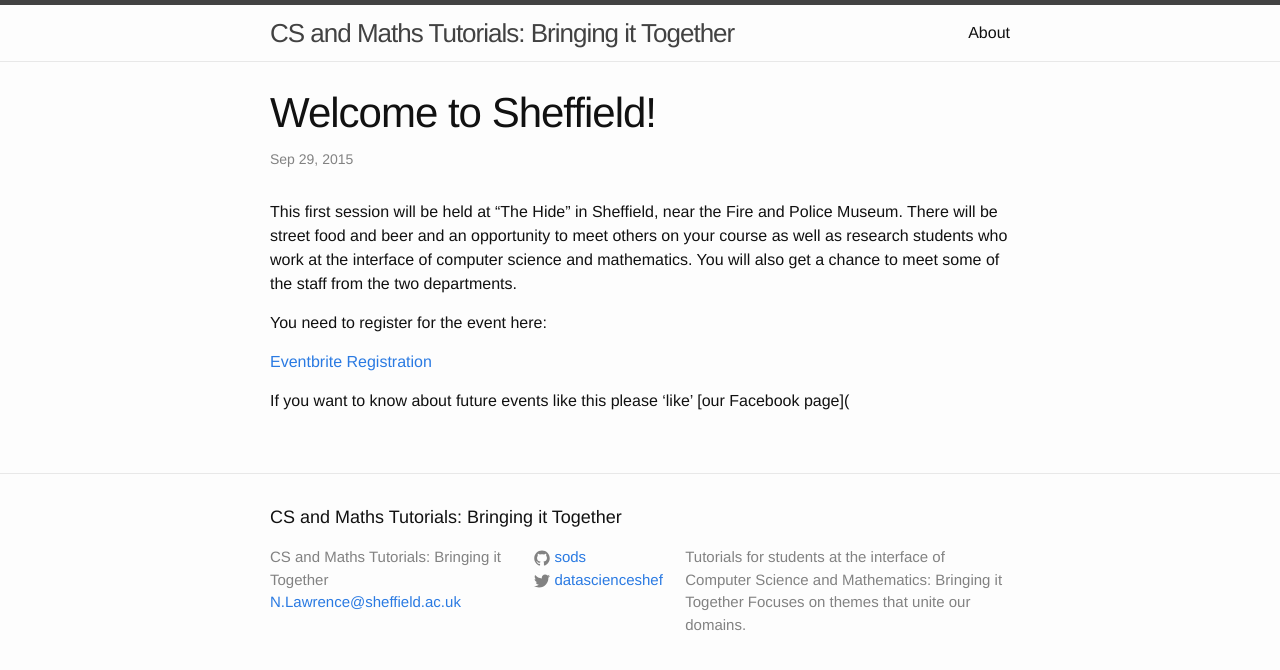
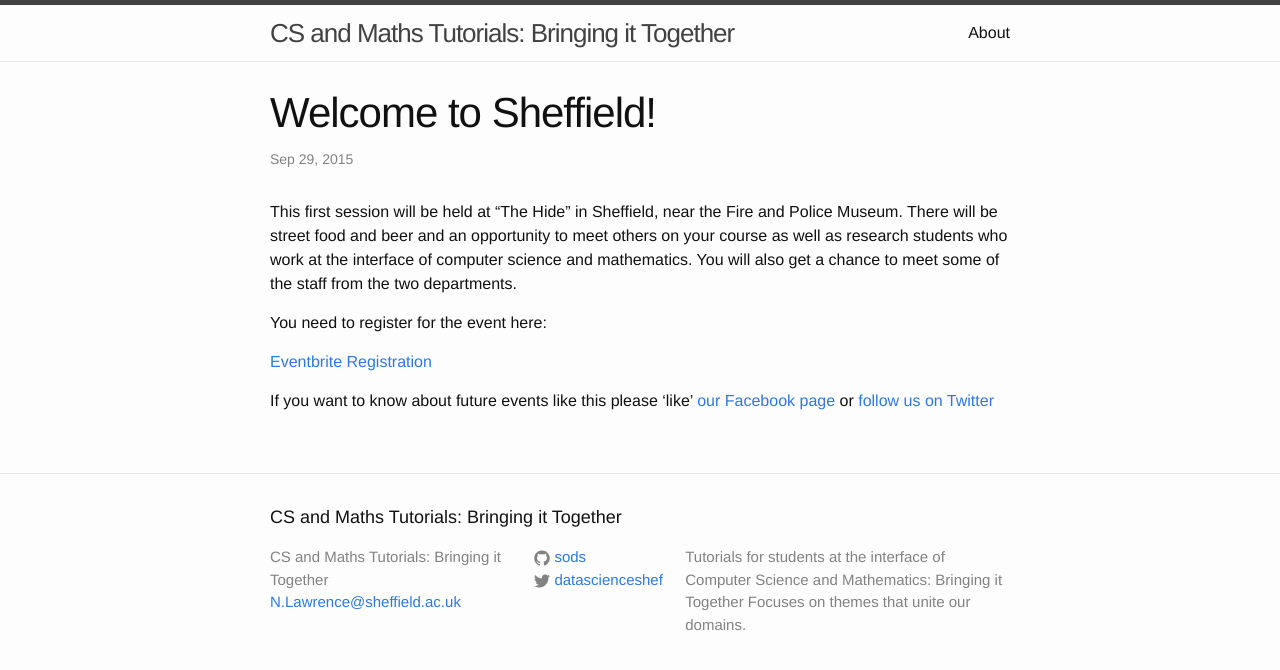
Before and after one commit to sods/tutorials, a Jekyll site: the page built from _posts/2015-09-29-Welcome-to-Sheffield.md, in a window 1280 px wide. Shown: the top 670 px of the page. Built offline with Jekyll 4.4.1, drawn with Linux system fonts in a browser that asks for light colours.

Commit message:
Update welcome to Sheffield.

```diff
--- a/_posts/2015-09-29-Welcome-to-Sheffield.md
+++ b/_posts/2015-09-29-Welcome-to-Sheffield.md
@@ -12,4 +12,4 @@ You need to register for the event here:
 
 [Eventbrite Registration](https://www.eventbrite.com/e/the-data-hide-tickets-18817784500)
 
-If you want to know about future events like this please 'like' [our Facebook page](
+If you want to know about future events like this please 'like' [our Facebook page](https://www.facebook.com/odsi.sheffield) or [follow us on Twitter](https://twitter.com/datascienceshef)
```
